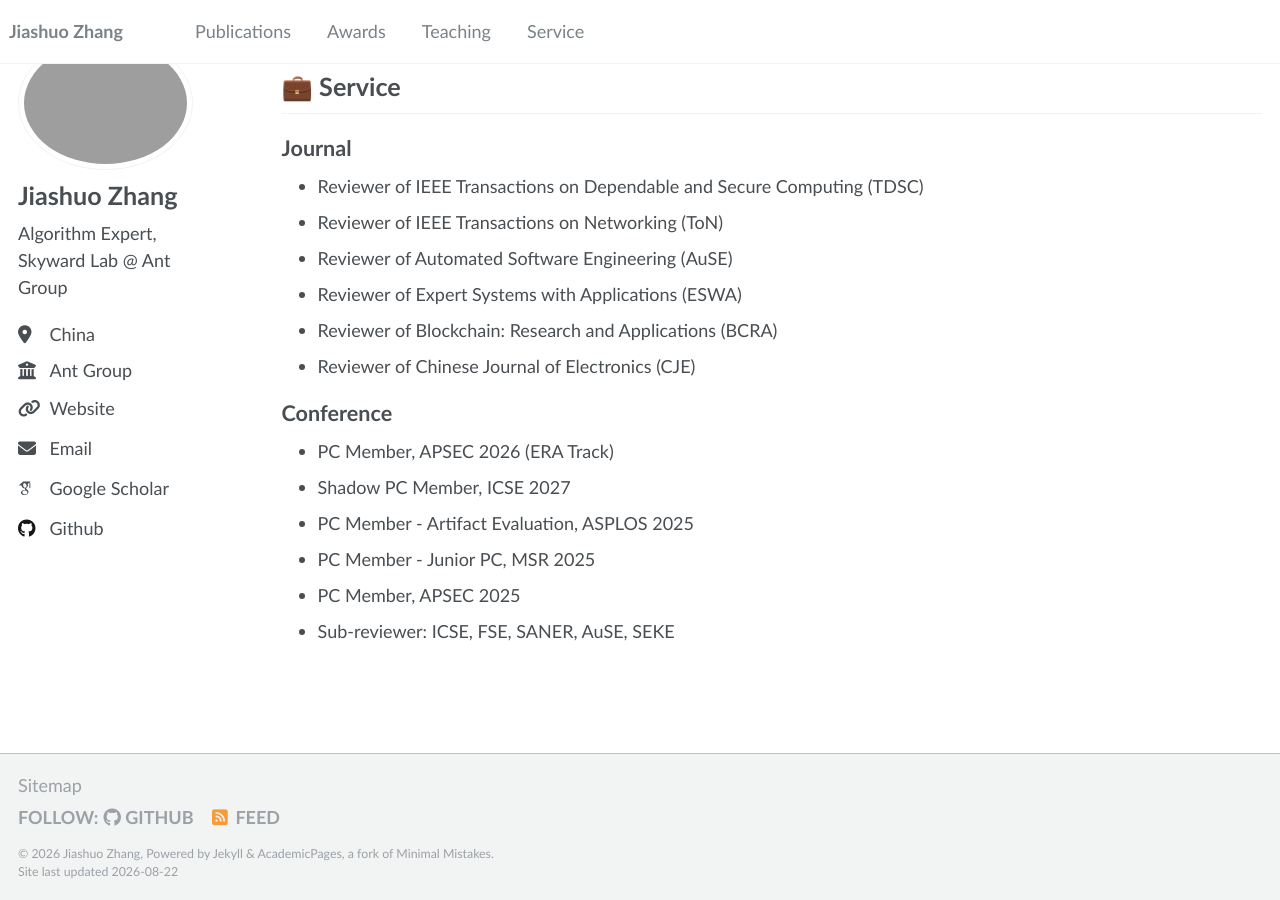
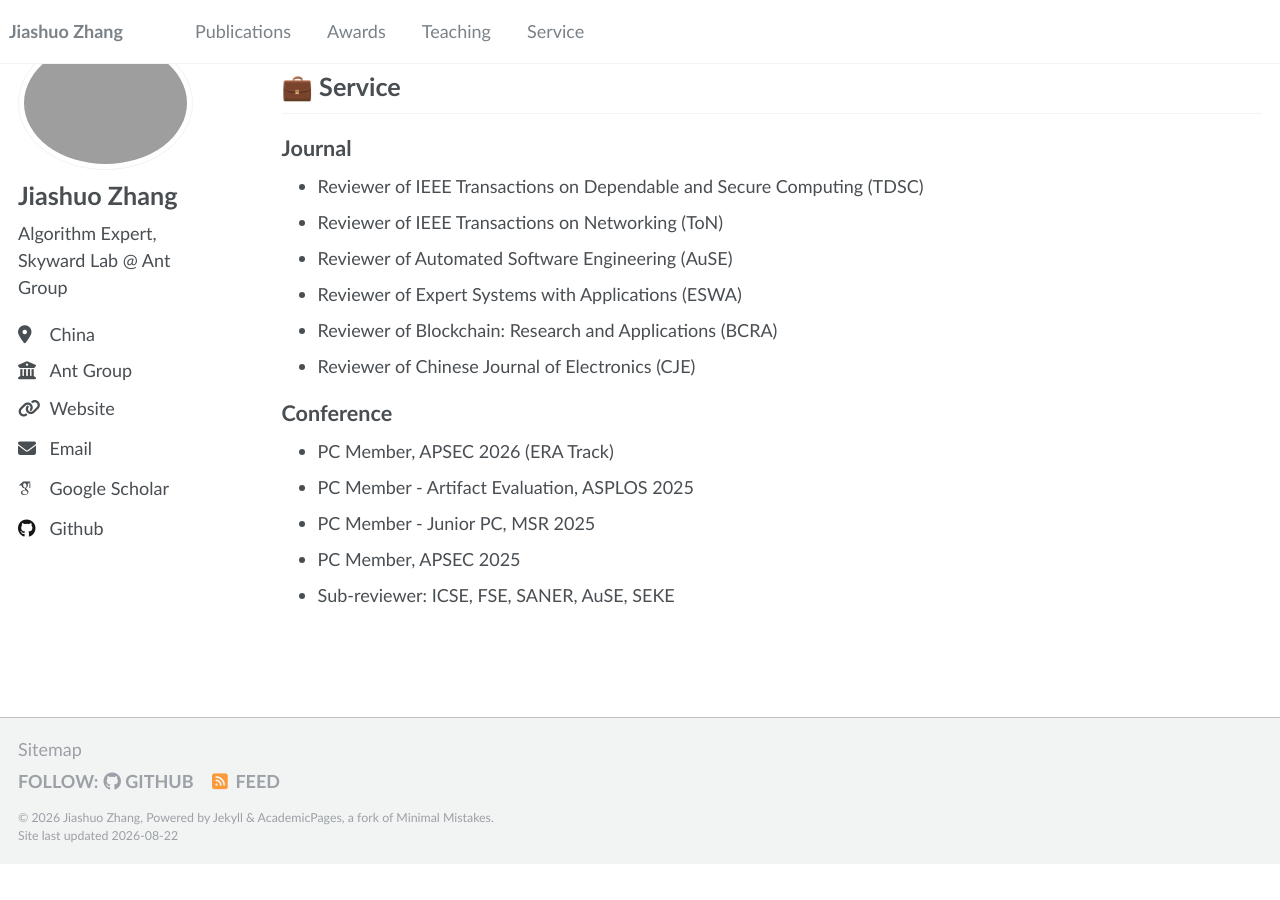
Before and after one commit to zhangjiashuo-cs/zhangjiashuo-cs.github.io, a Jekyll site: the page built from _pages/about.md, in a window 1280 px wide and 900 px high, scrolled down 3507 px. Built offline with Jekyll 4.4.1, drawn with Linux system fonts in a browser that asks for light colours; some web fonts are replaced; after the commit the page ends 4371 px from its top, so only the background shows below that.

Commit message:
Remove ICSE shadow PC service entry

```diff
--- a/_pages/about.md
+++ b/_pages/about.md
@@ -113,7 +113,6 @@ My research interests include:
 ## Conference
 
 - PC Member, APSEC 2026 (ERA Track)
-- Shadow PC Member, ICSE 2027
 - PC Member - Artifact Evaluation, ASPLOS 2025
 - PC Member - Junior PC, MSR 2025
 - PC Member, APSEC 2025
```
